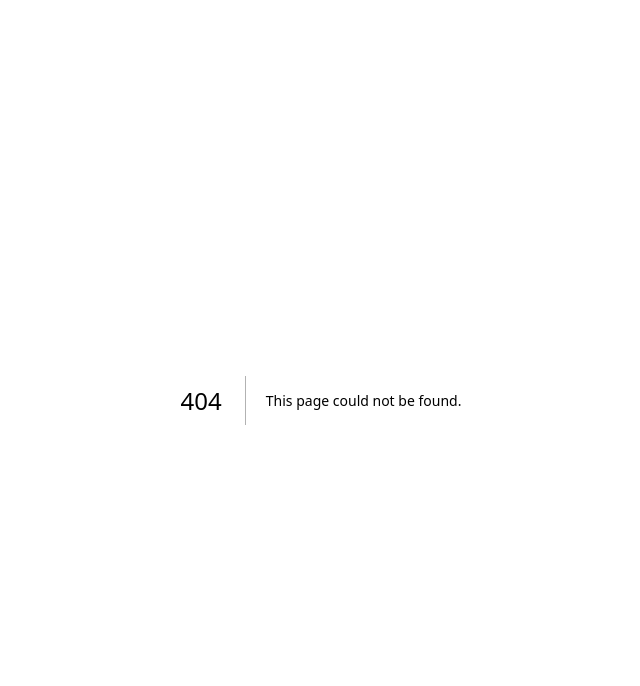
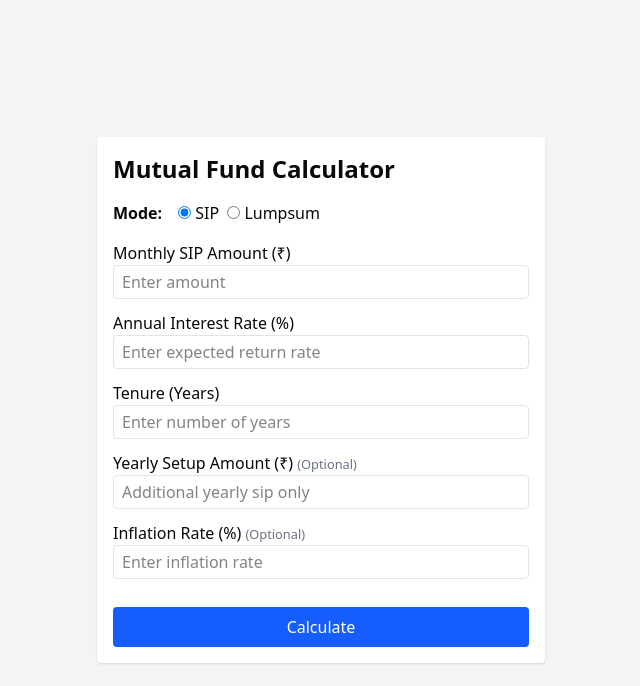
Before and after one commit to GiriBabu-2004/online-bank, a Next.js app: page /user-dashboard/mf-calculator in a window 1280 px wide. Before the commit this address had no page. Shown: the top 686 px of the page, without its empty margins (319-959 px from the left). Built offline with nearby package versions, Linux system fonts and the light colour scheme.

Commit message:
feat: add FD and Mutual Fund calculators; implement functionality for maturity amount calculation and user input handling

```diff
--- /dev/null
+++ b/app/user-dashboard/fd-calculator/page.jsx
@@ -0,0 +1,117 @@
+"use client";
+import { useState } from "react";
+
+export default function FDCalculator() {
+  const [principal, setPrincipal] = useState("");
+  const [rate, setRate] = useState("");
+  const [tenure, setTenure] = useState("");
+  const [tenureType, setTenureType] = useState("years"); // years or months
+  const [compounding, setCompounding] = useState("yearly"); // compounding frequency
+  const [maturityAmount, setMaturityAmount] = useState(null);
+
+  // Map compounding frequency to number of times compounded per year
+  const compoundingMap = {
+    yearly: 1,
+    halfYearly: 2,
+    quarterly: 4,
+    monthly: 12,
+  };
+
+  function calculateMaturity() {
+    if (!principal || !rate || !tenure) {
+      alert("Please fill all fields");
+      return;
+    }
+
+    const P = parseFloat(principal);
+    const R = parseFloat(rate) / 100;
+    let n = compoundingMap[compounding];
+    let t = parseFloat(tenure);
+
+    // Convert tenure to years if tenureType is months
+    if (tenureType === "months") {
+      t = t / 12;
+    }
+
+    // Compound interest formula: A = P(1 + R/n)^(nt)
+    const A = P * Math.pow(1 + R / n, n * t);
+    setMaturityAmount(A.toFixed(2));
+  }
+
+  return (
+    <div className="min-h-screen bg-gray-100 flex items-center justify-center">
+    <div className="max-w-md mx-auto p-4 bg-white rounded shadow">
+      <h2 className="text-2xl font-semibold mb-4">FD Calculator</h2>
+      <div className="space-y-3">
+        <div>
+          <label>Principal Amount (₹)</label>
+          <input
+            type="number"
+            value={principal}
+            onChange={(e) => setPrincipal(e.target.value)}
+            className="w-full border rounded px-2 py-1"
+            placeholder="Enter principal amount"
+          />
+        </div>
+        <div>
+          <label>Annual Interest Rate (%)</label>
+          <input
+            type="number"
+            step="0.01"
+            value={rate}
+            onChange={(e) => setRate(e.target.value)}
+            className="w-full border rounded px-2 py-1"
+            placeholder="Enter interest rate"
+          />
+        </div>
+        <div>
+          <label>Tenure</label>
+          <input
+            type="number"
+            value={tenure}
+            onChange={(e) => setTenure(e.target.value)}
+            className="w-full border rounded px-2 py-1"
+            placeholder="Enter tenure"
+          />
+          <select
+            value={tenureType}
+            onChange={(e) => setTenureType(e.target.value)}
+            className="mt-1 w-full border rounded px-2 py-1"
+          >
+            <option value="years">Years</option>
+            <option value="months">Months</option>
+          </select>
+        </div>
+        <div>
+          <label>Compounding Frequency</label>
+          <select
+            value={compounding}
+            onChange={(e) => setCompounding(e.target.value)}
+            className="w-full border rounded px-2 py-1"
+          >
+            <option value="yearly">Yearly</option>
+            <option value="halfYearly">Half-Yearly</option>
+            <option value="quarterly">Quarterly</option>
+            <option value="monthly">Monthly</option>
+          </select>
+        </div>
+        <button
+          onClick={calculateMaturity}
+          className="w-full bg-blue-600 text-white rounded py-2 mt-4"
+        >
+          Calculate
+        </button>
+      </div>
+
+      {maturityAmount && (
+        <div className="mt-6 p-4 bg-green-100 rounded">
+          <p><strong>Maturity Amount:</strong> ₹{maturityAmount}</p>
+          <p>
+            <strong>Interest Earned:</strong> ₹{(maturityAmount - principal).toFixed(2)}
+          </p>
+        </div>
+      )}
+    </div>
+    </div>
+  );
+}
--- /dev/null
+++ b/app/user-dashboard/mf-calculator/page.jsx
@@ -0,0 +1,168 @@
+"use client";
+import { useState } from "react";
+
+export default function MutualFundCalculator() {
+  const [mode, setMode] = useState("sip"); // sip or lumpsum
+  const [amount, setAmount] = useState("");
+  const [interestRate, setInterestRate] = useState("");
+  const [years, setYears] = useState("");
+  const [yearlySetup, setYearlySetup] = useState(""); // optional
+  const [inflationRate, setInflationRate] = useState(""); // optional
+  const [finalAmount, setFinalAmount] = useState(null);
+
+  // Calculate future value of lumpsum investment
+  function calculateLumpsum(P, r, t, inflation) {
+    let R = r / 100;
+    if (inflation) R = R - inflation / 100;
+    return P * Math.pow(1 + R, t);
+  }
+
+  // Calculate future value of SIP investment
+  // Formula: FV = P * [ ( (1 + r)^n - 1 ) / r ] * (1 + r)
+  function calculateSIP(P, r, n, inflation) {
+    let R = r / 100 / 12; // monthly rate
+    if (inflation) R = R - inflation / 100 / 12;
+    return P * ((Math.pow(1 + R, n) - 1) / R) * (1 + R);
+  }
+
+  function calculate() {
+    if (!amount || !interestRate || !years) {
+      alert("Please fill amount, interest rate, and years");
+      return;
+    }
+
+    const P = parseFloat(amount);
+    const r = parseFloat(interestRate);
+    const t = parseFloat(years);
+    const yearly = yearlySetup ? parseFloat(yearlySetup) : 0;
+    const infl = inflationRate ? parseFloat(inflationRate) : 0;
+
+    let corpus = 0;
+
+    if (mode === "lumpsum") {
+      corpus = calculateLumpsum(P, r, t, infl);
+
+      if (yearly > 0) {
+        // Add future value of yearly setup amount (annuity)
+        // FV = A * [ ((1 + r)^t - 1) / r ]
+        let R = (r - infl) / 100;
+        const yearlyFV = yearly * ((Math.pow(1 + R, t) - 1) / R);
+        corpus += yearlyFV;
+      }
+    } else {
+      // SIP mode
+      const months = t * 12;
+      corpus = calculateSIP(P, r, months, infl);
+
+      if (yearly > 0) {
+        // Add yearly setup lumpsum with compounding yearly
+        let R = (r - infl) / 100;
+        const yearlyFV = yearly * ((Math.pow(1 + R, t) - 1) / R);
+        corpus += yearlyFV;
+      }
+    }
+
+    setFinalAmount(corpus.toFixed(2));
+  }
+
+  return (
+    <div className="min-h-screen bg-gray-100 flex items-center justify-center">
+    <div className="max-w-md mx-auto p-4 bg-white rounded shadow">
+      <h2 className="text-2xl font-semibold mb-4">Mutual Fund Calculator</h2>
+
+      <div className="mb-4">
+        <label className="mr-4 font-semibold">Mode:</label>
+        <label className="mr-2">
+          <input
+            type="radio"
+            checked={mode === "sip"}
+            onChange={() => setMode("sip")}
+          />{" "}
+          SIP
+        </label>
+        <label>
+          <input
+            type="radio"
+            checked={mode === "lumpsum"}
+            onChange={() => setMode("lumpsum")}
+          />{" "}
+          Lumpsum
+        </label>
+      </div>
+
+      <div className="space-y-3">
+        <div>
+          <label>{mode === "sip" ? "Monthly SIP Amount (₹)" : "Lumpsum Amount (₹)"}</label>
+          <input
+            type="number"
+            value={amount}
+            onChange={(e) => setAmount(e.target.value)}
+            className="w-full border rounded px-2 py-1"
+            placeholder="Enter amount"
+          />
+        </div>
+
+        <div>
+          <label>Annual Interest Rate (%)</label>
+          <input
+            type="number"
+            step="0.01"
+            value={interestRate}
+            onChange={(e) => setInterestRate(e.target.value)}
+            className="w-full border rounded px-2 py-1"
+            placeholder="Enter expected return rate"
+          />
+        </div>
+
+        <div>
+          <label>Tenure (Years)</label>
+          <input
+            type="number"
+            value={years}
+            onChange={(e) => setYears(e.target.value)}
+            className="w-full border rounded px-2 py-1"
+            placeholder="Enter number of years"
+          />
+        </div>
+
+        <div>
+          <label>Yearly Setup Amount (₹) <small className="text-gray-500">(Optional)</small></label>
+          <input
+            type="number"
+            value={yearlySetup}
+            onChange={(e) => setYearlySetup(e.target.value)}
+            className="w-full border rounded px-2 py-1"
+            placeholder="Additional yearly sip only"
+          />
+        </div>
+
+        <div>
+          <label>Inflation Rate (%) <small className="text-gray-500">(Optional)</small></label>
+          <input
+            type="number"
+            step="0.01"
+            value={inflationRate}
+            onChange={(e) => setInflationRate(e.target.value)}
+            className="w-full border rounded px-2 py-1"
+            placeholder="Enter inflation rate"
+          />
+        </div>
+
+        <button
+          onClick={calculate}
+          className="w-full bg-blue-600 text-white rounded py-2 mt-4"
+        >
+          Calculate
+        </button>
+      </div>
+
+      {finalAmount && (
+        <div className="mt-6 p-4 bg-green-100 rounded">
+          <p><strong>Estimated Corpus:</strong> ₹{finalAmount}</p>
+          <p><strong>Estimated Returns:</strong> ₹{(finalAmount - (mode === "sip" ? amount * years * 12 : amount)).toFixed(2)}</p>
+        </div>
+      )}
+    </div>
+    </div>
+  );
+}
--- a/app/user-dashboard/page.jsx
+++ b/app/user-dashboard/page.jsx
@@ -1,10 +1,10 @@
 "use client";
 import { useEffect, useState } from "react";
 import { useRouter } from "next/navigation";
-
+import Link from "next/link";
 export default function Dashboard() {
   const router = useRouter();
-  const [user, setUser] = useState(null);       // Full user data from backend
+  const [user, setUser] = useState(null); // Full user data from backend
   const [loading, setLoading] = useState(true); // Loading state
   const [error, setError] = useState(null);
 
@@ -27,7 +27,9 @@ export default function Dashboard() {
     const { email } = JSON.parse(loggedUser);
 
     // Fetch user details from backend by email
-    fetch(`http://localhost:5000/api/user/by-email/${encodeURIComponent(email)}`)
+    fetch(
+      `http://localhost:5000/api/user/by-email/${encodeURIComponent(email)}`
+    )
       .then((res) => {
         if (!res.ok) throw new Error("Failed to fetch user data");
         return res.json();
@@ -58,7 +60,9 @@ export default function Dashboard() {
 
   const handleVerifyPassword = async () => {
     try {
-    const res = await fetch("http://localhost:5000/api/user/verify-password", {
+      const res = await fetch(
+        "http://localhost:5000/api/user/verify-password",
+        {
           method: "POST",
           headers: {
             "Content-Type": "application/json",
@@ -67,7 +71,8 @@ export default function Dashboard() {
             email: user?.email,
             password: inputPassword,
           }),
-    });
+        }
+      );
 
       const data = await res.json();
 
@@ -86,19 +91,57 @@ export default function Dashboard() {
     }
   };
 
-
   return (
     <div className="flex min-h-screen bg-gray-100">
       {/* Sidebar */}
       <aside className="w-64 bg-white p-4 shadow-md">
         <h2 className="text-xl font-bold mb-6">MyBank</h2>
         <ul className="space-y-4">
-          <li className="hover:text-blue-600 cursor-pointer">Dashboard</li>
-          <li className="hover:text-blue-600 cursor-pointer">Statement</li>
-          <li className="hover:text-blue-600 cursor-pointer">Account Info</li>
-          <li className="hover:text-blue-600 cursor-pointer">FD Calculator</li>
-          <li className="hover:text-blue-600 cursor-pointer">Mutual Fund Calculator</li>
-          <li className="hover:text-blue-600 cursor-pointer">Contact Us</li>
+          <li>
+            <Link href="/user-dashboard" className="hover:text-blue-600 block">
+              Dashboard
+            </Link>
+          </li>
+          <li>
+            <Link
+              href="/user-dashboard/statement"
+              className="hover:text-blue-600 block"
+            >
+              Statement
+            </Link>
+          </li>
+          <li>
+            <Link
+              href="/user-dashboard/account-info"
+              className="hover:text-blue-600 block"
+            >
+              Account Info
+            </Link>
+          </li>
+          <li>
+            <Link
+              href="/user-dashboard/fd-calculator"
+              className="hover:text-blue-600 block"
+            >
+              FD Calculator
+            </Link>
+          </li>
+          <li>
+            <Link
+              href="/user-dashboard/mf-calculator"
+              className="hover:text-blue-600 block"
+            >
+              Mutual Fund Calculator
+            </Link>
+          </li>
+          <li>
+            <Link
+              href="/customer-care"
+              className="hover:text-blue-600 block"
+            >
+              Contact Us
+            </Link>
+          </li>
         </ul>
       </aside>
 
@@ -122,15 +165,23 @@ export default function Dashboard() {
 
         {/* User Info */}
         <div className="bg-white rounded-lg shadow-lg p-6 max-w-2xl mx-auto mt-16">
-          <h3 className="text-lg font-semibold text-gray-700 mb-4">User Details</h3>
+          <h3 className="text-lg font-semibold text-gray-700 mb-4">
+            User Details
+          </h3>
 
-          <p><strong>Name:</strong> {user?.personalDetails?.firstName}</p>
-          <p><strong>Email:</strong> {user?.email}</p>
+          <p>
+            <strong>Name:</strong> {user?.personalDetails?.firstName}
+          </p>
+          <p>
+            <strong>Email:</strong> {user?.email}
+          </p>
 
           {/* Account Info */}
           <div className="mt-6 border-t pt-4">
             <h4 className="font-semibold mb-2">Account Details</h4>
-            <p><strong>Account Type:</strong> {user?.accountDetails?.accountType  }</p>
+            <p>
+              <strong>Account Type:</strong> {user?.accountDetails?.accountType}
+            </p>
             <p>
               <strong>Account Number:</strong> {maskedAccount}{" "}
               {!showAccountNumber && (
```
Lines whose indentation alone changed are shown as unchanged.
